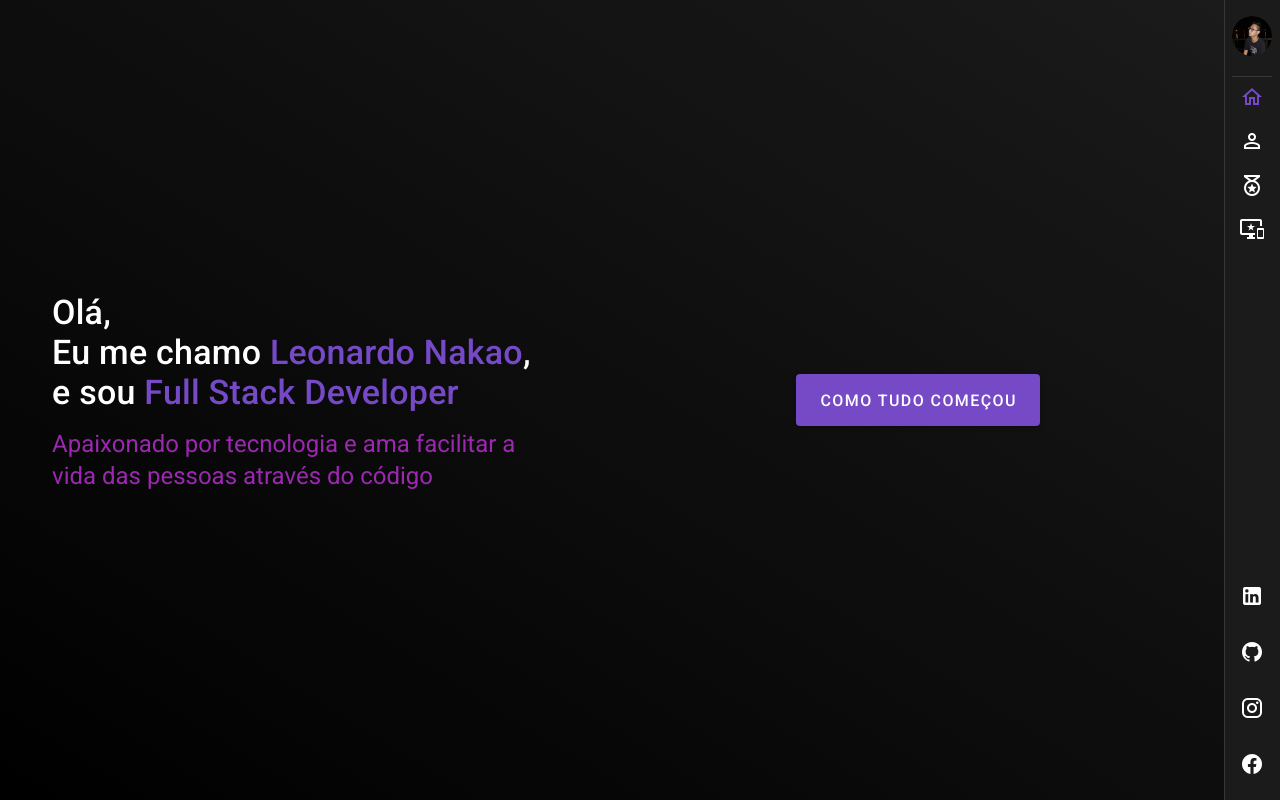
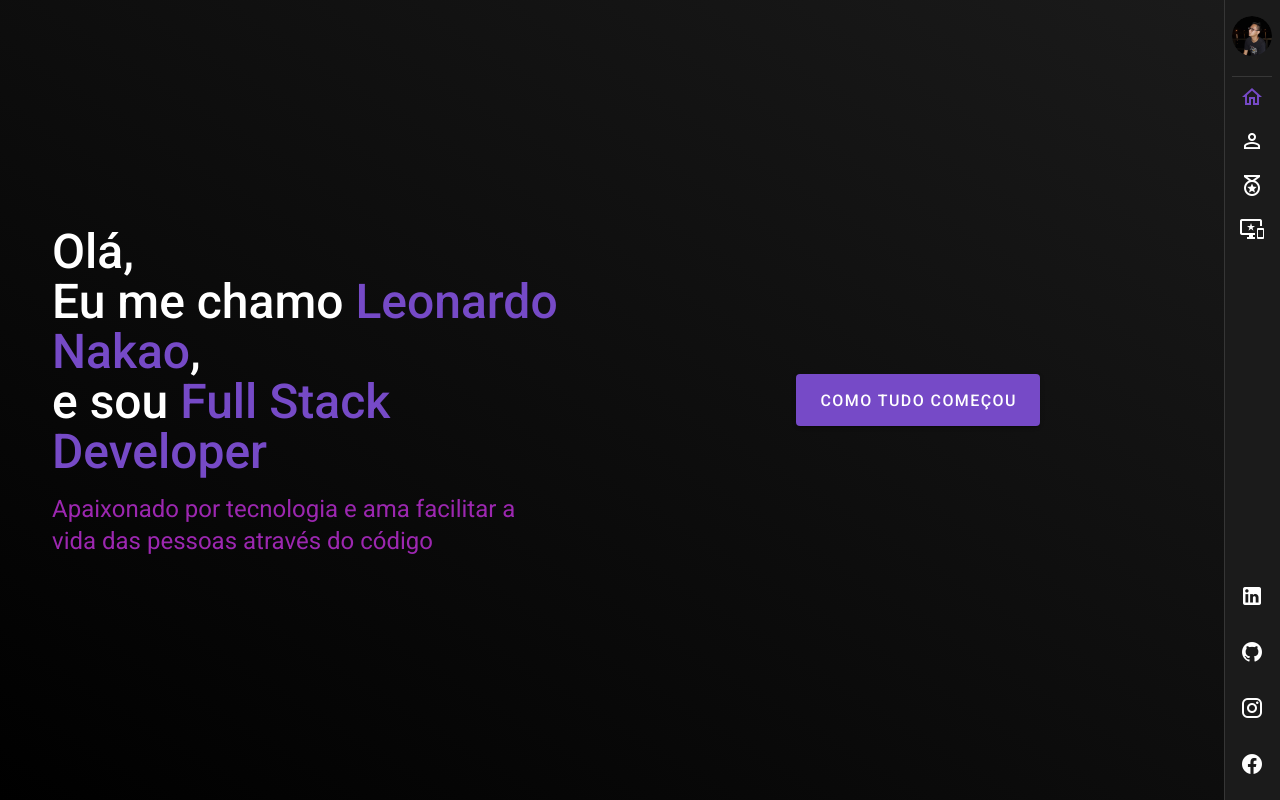
Before and after one commit to leonakao/leonakao.dev, a Vue app: page /home in a window 1280 px wide. Built offline with nearby package versions, Linux system fonts and the light colour scheme.

Commit message:
Update font size

```diff
--- a/src/pages/Home.vue
+++ b/src/pages/Home.vue
@@ -12,11 +12,11 @@
                 lg="6"
                 xl="6"
                 data-aos="flip-up"
-                data-aos-duration="1500"
-                data-aos-delay="200"
+                data-aos-duration="1000"
+                class="d-flex align-center"
             >
                 <div class="box px-10">
-                    <p class="display-1 font-weight-medium">
+                    <p class="display-2 font-weight-medium">
                         Olá, <br>
                         Eu me chamo <span class="primary--text">Leonardo Nakao</span>, <br>
                         e sou <span class="primary--text">Full Stack Developer</span>
@@ -33,8 +33,7 @@
                 class="text-center"
                 align-self="center"
                 data-aos="fade-up"
-                data-aos-duration="1500"
-                data-aos-delay="200"
+                data-aos-duration="1000"
             >
                 <v-btn
                     x-large
```
